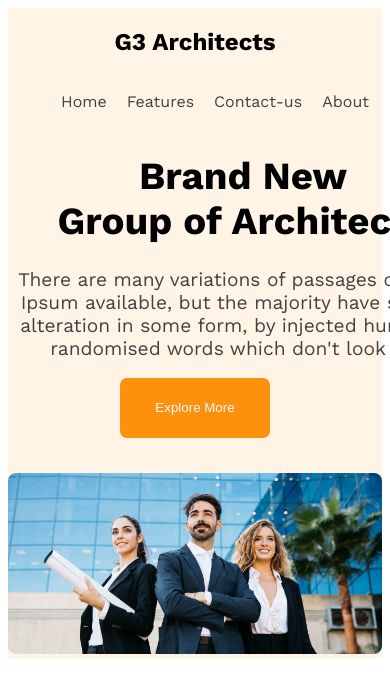
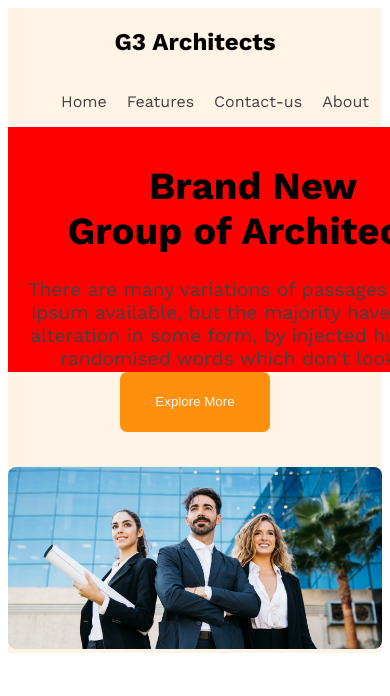
Before and after one commit to NahidSarkar7/Simple-architect-web, a plain HTML site: page index.html in a window 390 px wide. Shown: the top 696 px of the page. Drawn offline with nearby package versions, Linux system fonts and the light colour scheme.

Commit message:
added color

```diff
--- a/style.css
+++ b/style.css
@@ -108,6 +108,8 @@ nav li a{
     .heading-h1{
         width:450px;
         margin: 0px auto;
+        background-color: red;
+        padding: 10px;
     }
 
     }
```
